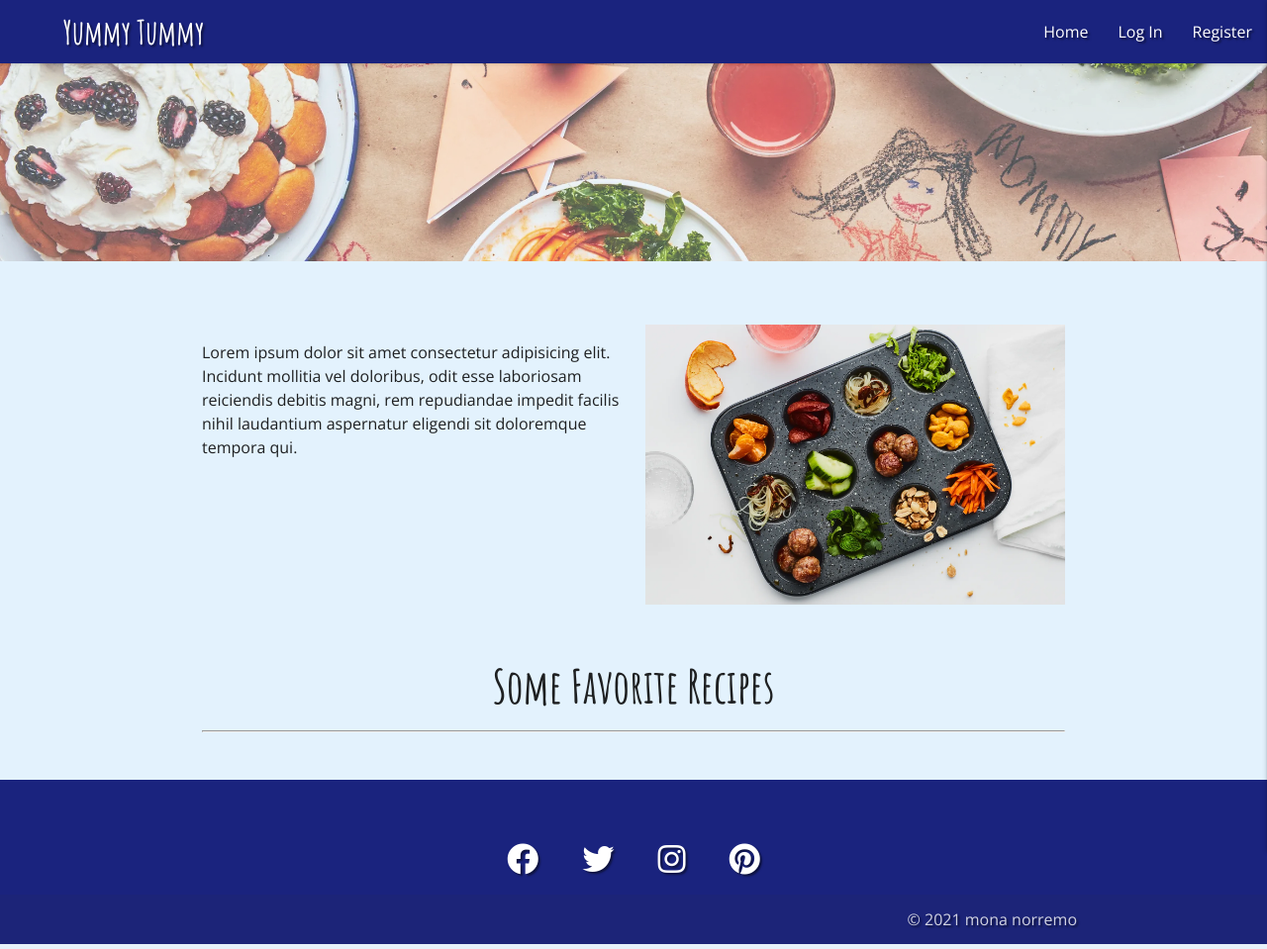
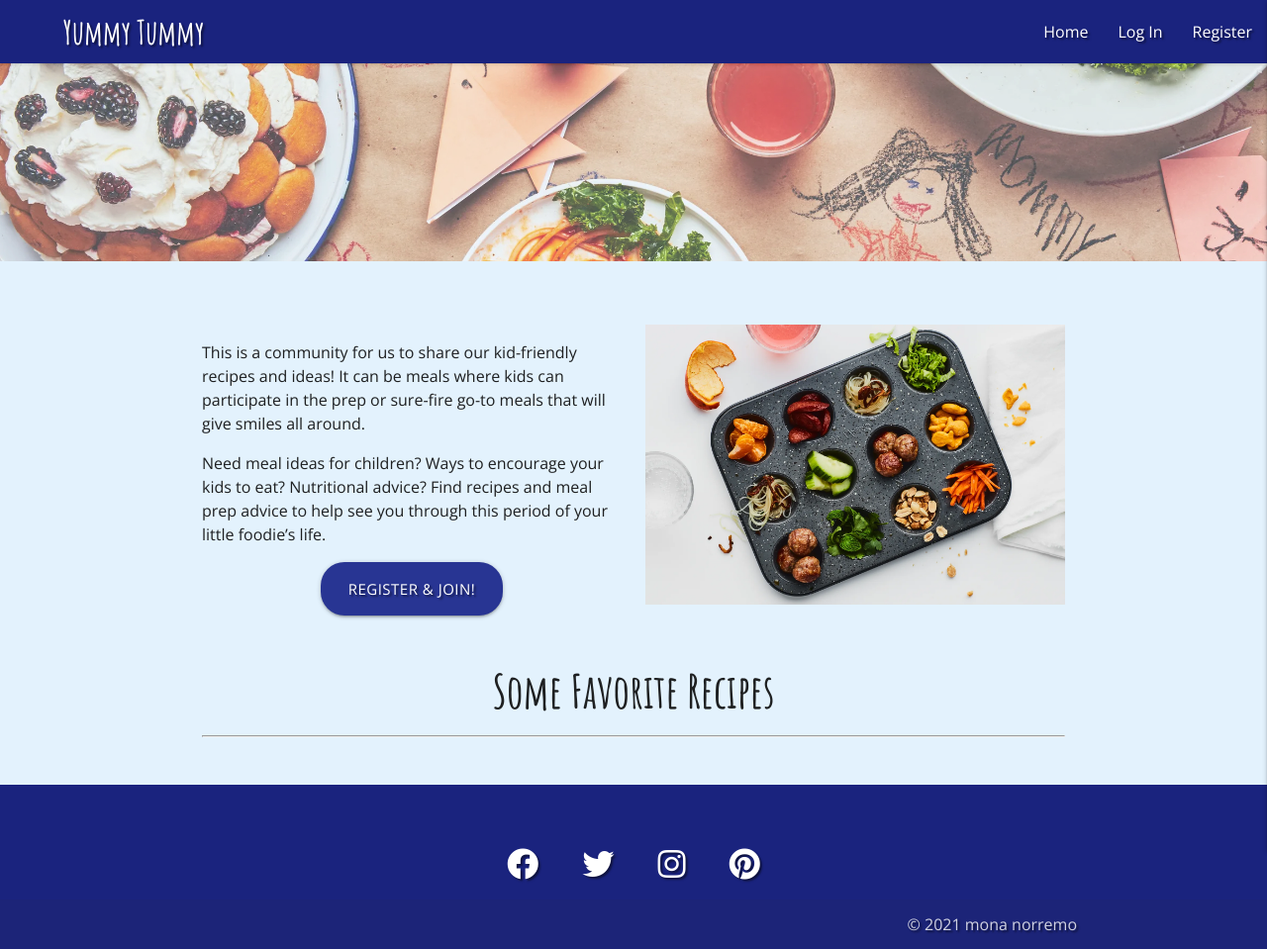
Before and after one commit to monanorremo/yummy-tummy, a Flask app: page / in a window 1280 px wide. Shown: the whole page at 99% size. Run offline with Flask 2, Linux system fonts and the light colour scheme; data that the repository does not hold is empty; some libraries are stand-ins or nearby versions.

Commit message:
Added register button on Home page

```diff
--- a/static/css/style.css
+++ b/static/css/style.css
@@ -3,7 +3,7 @@ html {
     font-size: medium;
   }
 
-  .text-shadow {
+.text-shadow {
     text-shadow: 2px 2px 2px rgba(0, 0, 0, 0.5);
 }
 
@@ -74,17 +74,19 @@ html {
     position: relative;
 }
 
-/*Ensure All recipes line upp in grid*/
+/*Ensure All recipes line upp in grid
 .image-wrapper {
-  display: grid;
-  padding-top: 90px;
+  /*display: grid;
+  grid-template-columns: repeat(3, minmax(min-content, 200px));
+  display: flex;
+  grid-template-rows: auto auto auto;
 
 
   border: 1px dashed red;
-}
+}*/
 
 
-.btn-small {
+.btn-large{
     border-radius: 24px;
 }
 
--- a/templates/add_recipe.html
+++ b/templates/add_recipe.html
@@ -58,7 +58,7 @@
         <!-- submit button -->
         <div class="row">
             <div class="col s12 center-align">
-                <button type="submit" class="btn-small indigo darken-3 text-shadow">
+                <button type="submit" class="btn-large indigo darken-3 text-shadow">
                     Add your Recipe! <i class="fas fa-birthday-cake left"></i>
                 </button>
             </div>
--- a/templates/index.html
+++ b/templates/index.html
@@ -5,10 +5,14 @@
 <br>
 <br>
 <div class="row">
-    <div class="col s6 m6">
-        <p>Lorem ipsum dolor sit amet consectetur adipisicing elit. Incidunt mollitia vel doloribus, odit esse
-            laboriosam reiciendis debitis magni, rem repudiandae impedit facilis nihil laudantium aspernatur eligendi
-            sit doloremque tempora qui.</p>
+    <div class="col s6 m6 flow-text-small">
+        <p>This is a community for us to share our kid-friendly recipes and ideas! It can be meals where kids can
+            participate
+            in the prep or sure-fire go-to meals that will give smiles all around.</p>
+        <p>Need meal ideas for children? Ways to encourage your kids to eat? Nutritional advice? Find recipes and meal
+            prep advice to help see you through this period of your little foodie’s life.</p>
+             <div class="center-align"><a href="{{ url_for('register') }}" class="btn-large indigo darken-3 text-shadow">
+                    Register & Join!</a></div>
     </div>
     <div class=" col s6 m6">
         <img class="responsive-img" src="/static/index_img.jpg" alt="muffinpan">
--- a/templates/recipes.html
+++ b/templates/recipes.html
@@ -26,13 +26,13 @@
 <div class="row">
     {% for recipe in recipes %}
 
-    <div class="col m4 image-wrapper">
+    <div class="col m4">
         <div class="card">
             <div class="card-image" id="thumbs">
                 <img src="{{ recipe.food_img }}">
             </div>
             <div class="card-content">
-                <strong>{{ recipe.food_name }}</strong>
+                <p><strong>{{ recipe.food_name }}</strong></p>
                 <p>{{ recipe.food_type }}</p>
                 <p><em>by: {{ recipe.created_by |title }}</em></p>
             </div>
```
